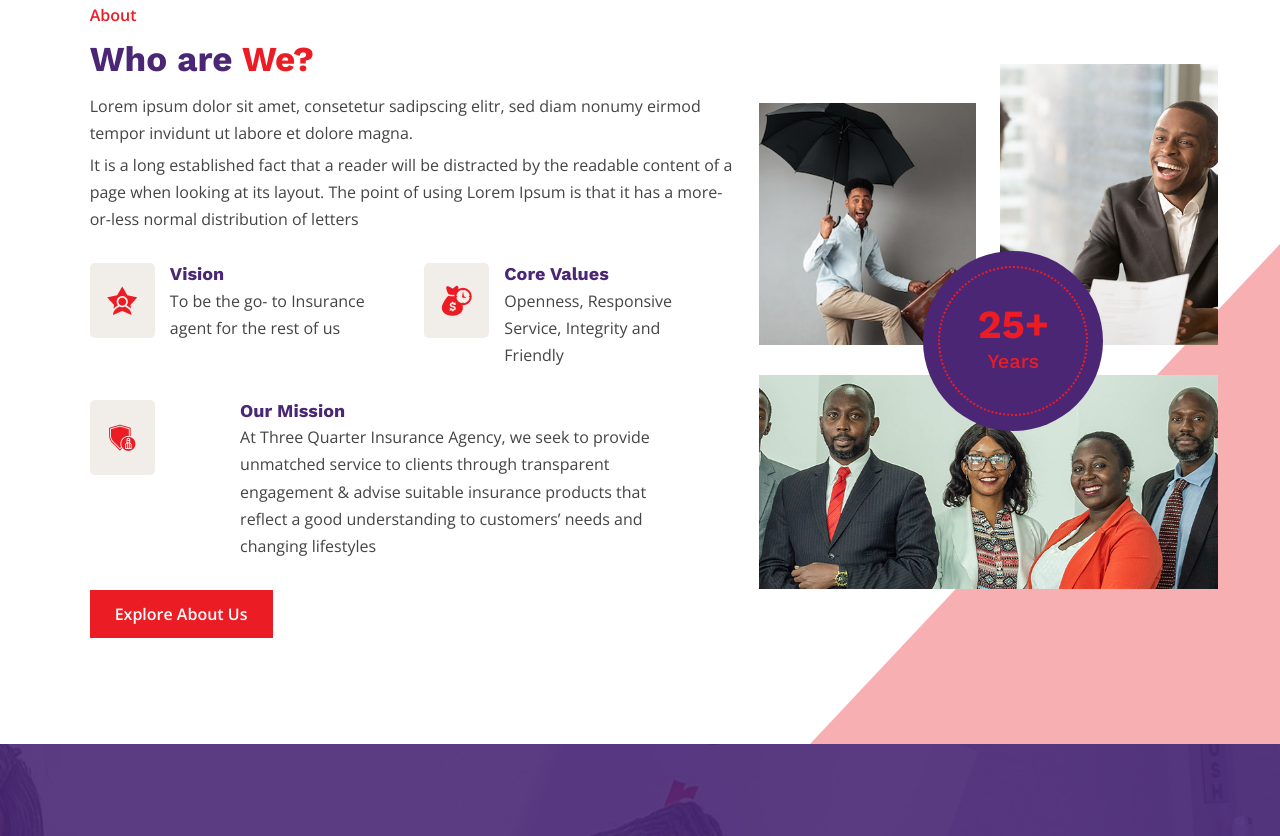
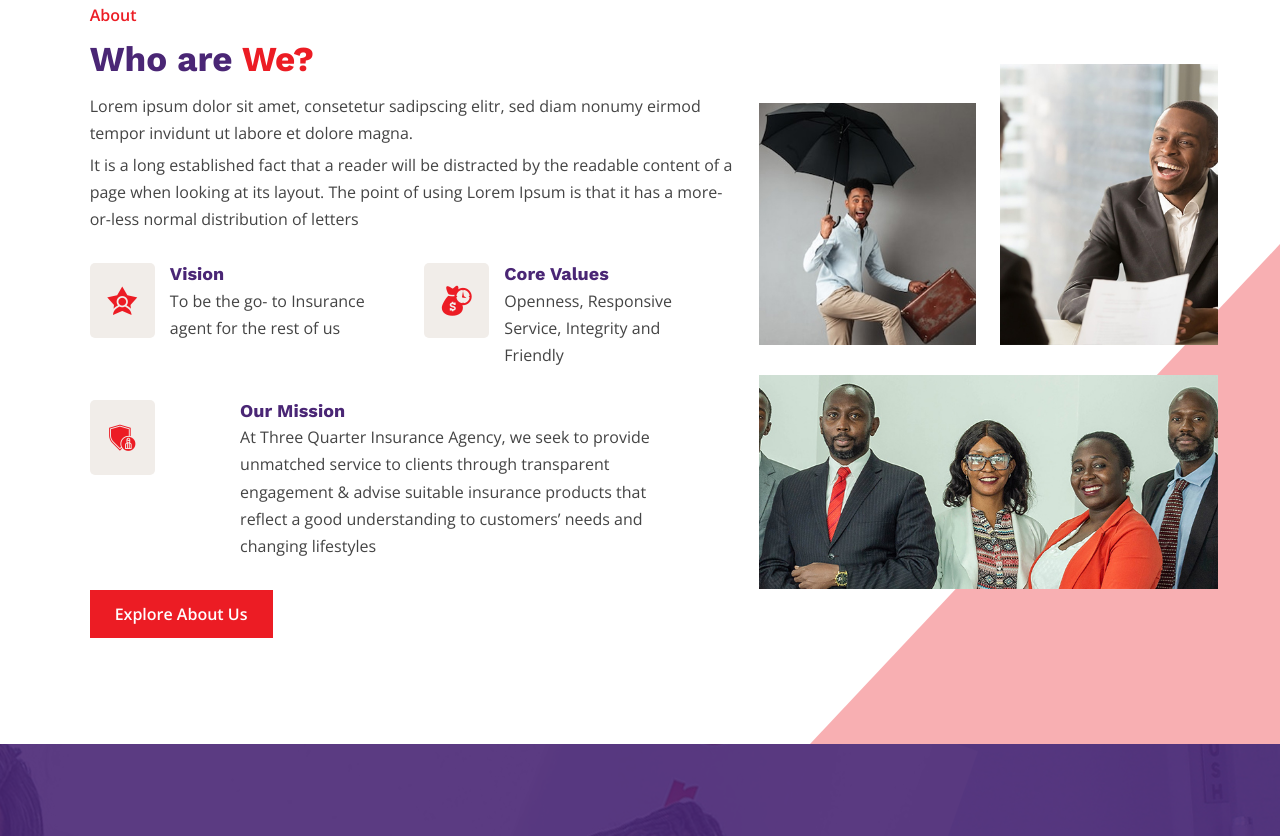
Before and after one commit to OzzayNetwork/Three-Quater, a plain HTML site: page index.html in a window 1280 px wide. Shown: the part 1135-1971 px from the top of the page. Drawn offline with nearby package versions, Linux system fonts and the light colour scheme.

Commit message:
kelvin: removed years

```diff
--- a/index.html
+++ b/index.html
@@ -432,7 +432,7 @@
                                 <img src="assets/img/about/about3.jpg" alt="About">
                             </div>
                         </div>
-                        <div class="years">
+                        <div class="years d-none">
                             <h3>25+ <br> <span>Years</span></h3>
                         </div>
                     </div>
```
